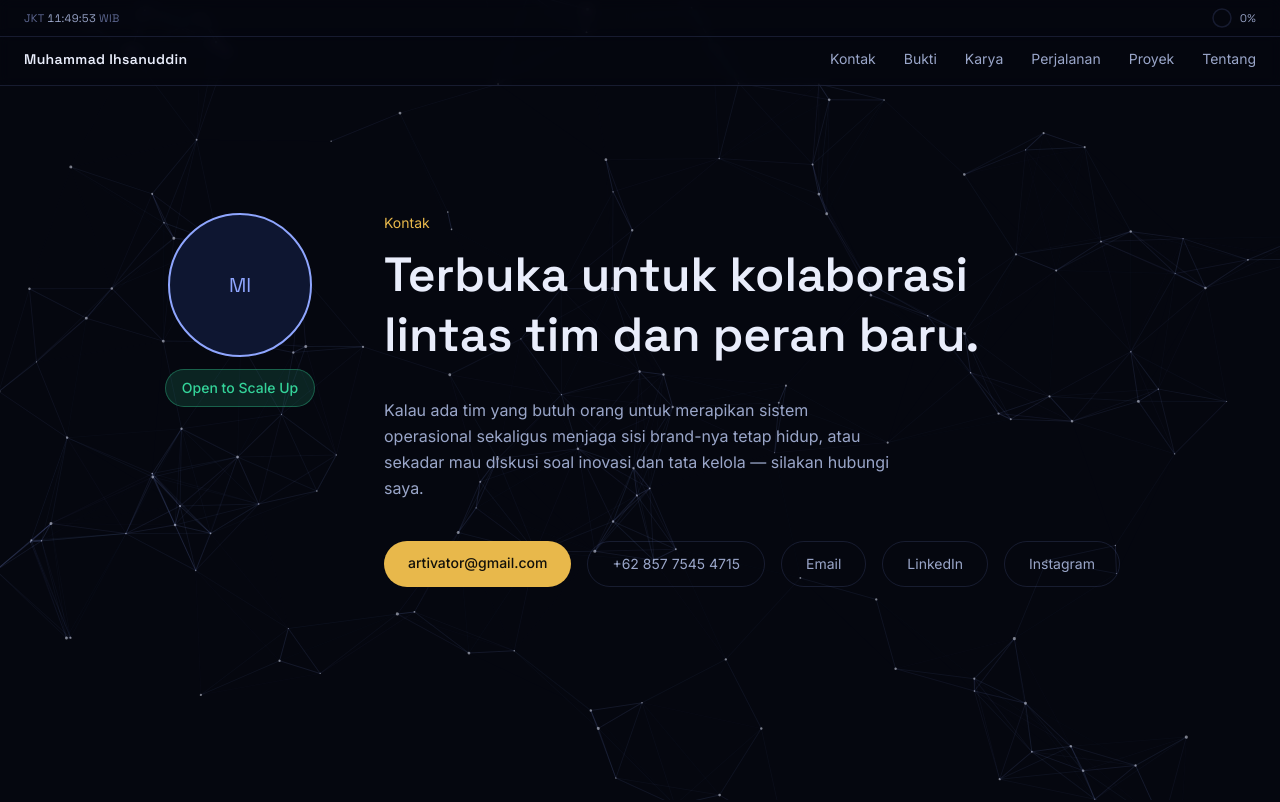
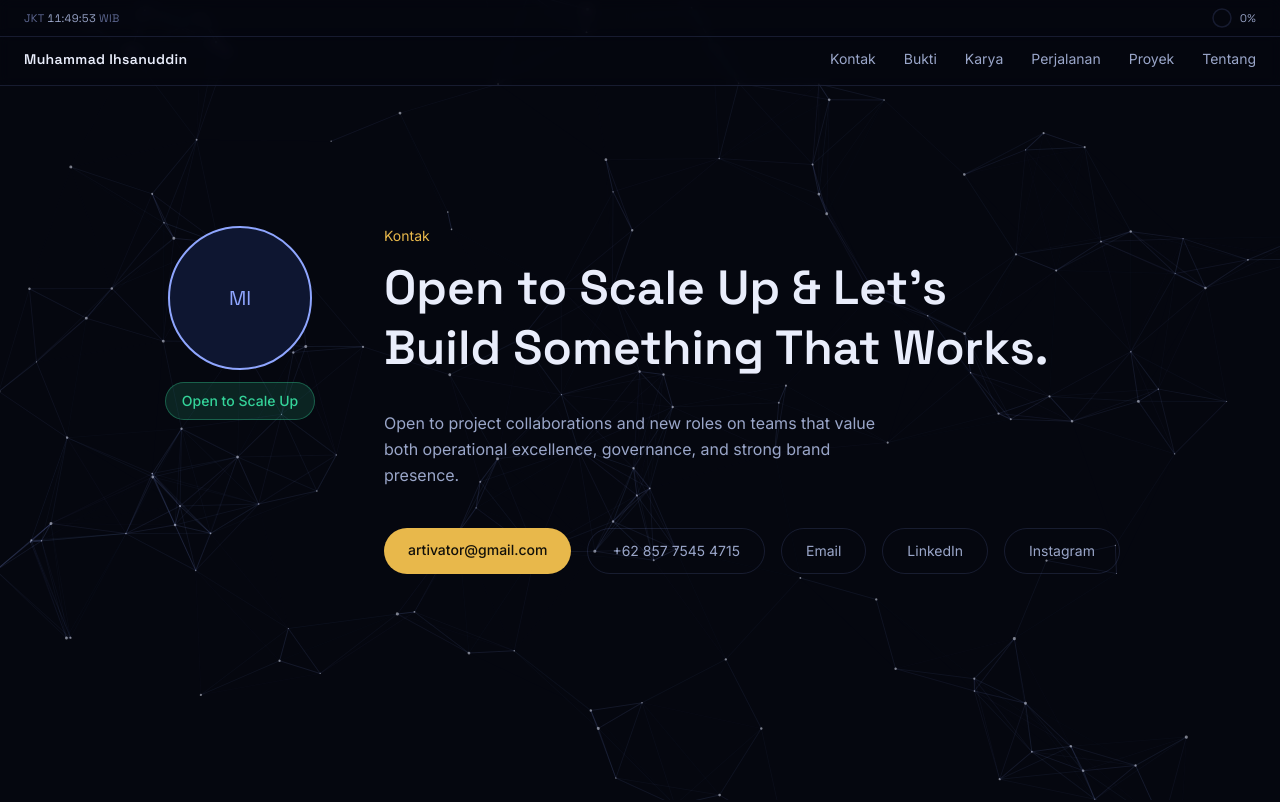
Before and after one commit to theartivator/cv-ihsanuddin, a React (Vite) app: page / in a window 1280 px wide. Shown: the top 802 px of the page. Built offline with nearby package versions, Linux system fonts and the light colour scheme.

Commit message:
content: use contact.headline/paragraph and profile.openToWorkBadge from content.js

```diff
--- a/src/components/Contact.jsx
+++ b/src/components/Contact.jsx
@@ -1,9 +1,9 @@
-import { profile, social } from "../data/content";
+import { profile, social, contact } from "../data/content";
 
 export default function Contact() {
   return (
     <section id="contact" className="relative px-6 py-28">
-      <div className="max-w-7xl mx-auto flex flex-col md:flex-row md:items-start gap-10 md:gap-16">
+      <div className="max-w-6xl mx-auto flex flex-col md:flex-row md:items-start gap-10 md:gap-16">
         <div className="flex flex-col items-center gap-3 shrink-0 md:w-40">
           <div
             className="w-28 h-28 md:w-36 md:h-36 rounded-full overflow-hidden"
@@ -32,7 +32,7 @@ export default function Contact() {
               border: "1px solid rgba(52, 211, 153, 0.35)",
             }}
           >
-            Open to Scale Up
+            {profile.openToWorkBadge}
           </span>
         </div>
 
@@ -41,15 +41,13 @@ export default function Contact() {
             Kontak
           </p>
           <h2 className="font-display font-semibold text-3xl md:text-5xl max-w-2xl leading-tight mb-8">
-            Terbuka untuk kolaborasi lintas tim dan peran baru.
+            {contact.headline}
           </h2>
           <p
             className="max-w-lg text-base leading-relaxed mb-10"
             style={{ color: "var(--text-muted)" }}
           >
-            Kalau ada tim yang butuh orang untuk merapikan sistem operasional
-            sekaligus menjaga sisi brand-nya tetap hidup, atau sekadar mau
-            diskusi soal inovasi dan tata kelola — silakan hubungi saya.
+            {contact.paragraph}
           </p>
 
           <div className="flex flex-wrap gap-4">
```
